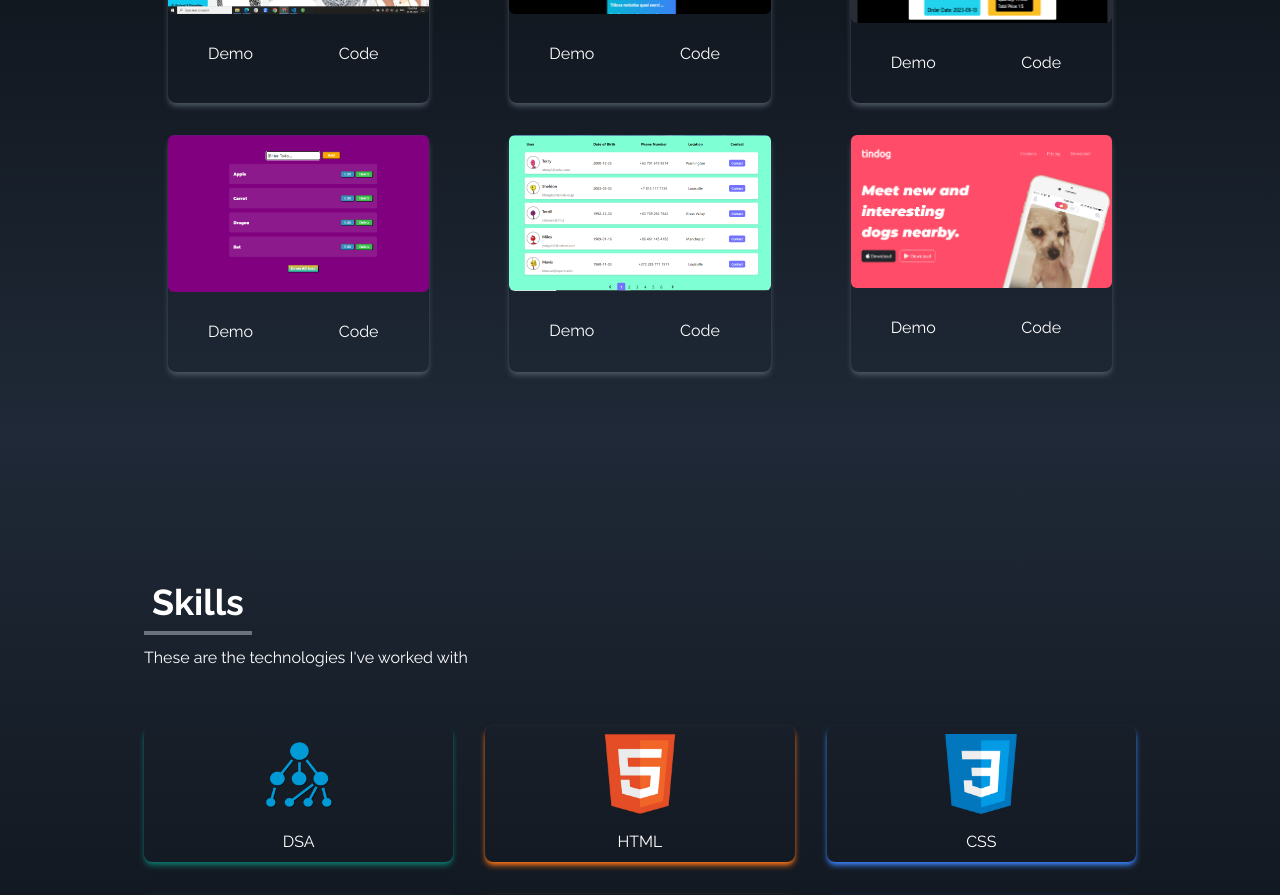
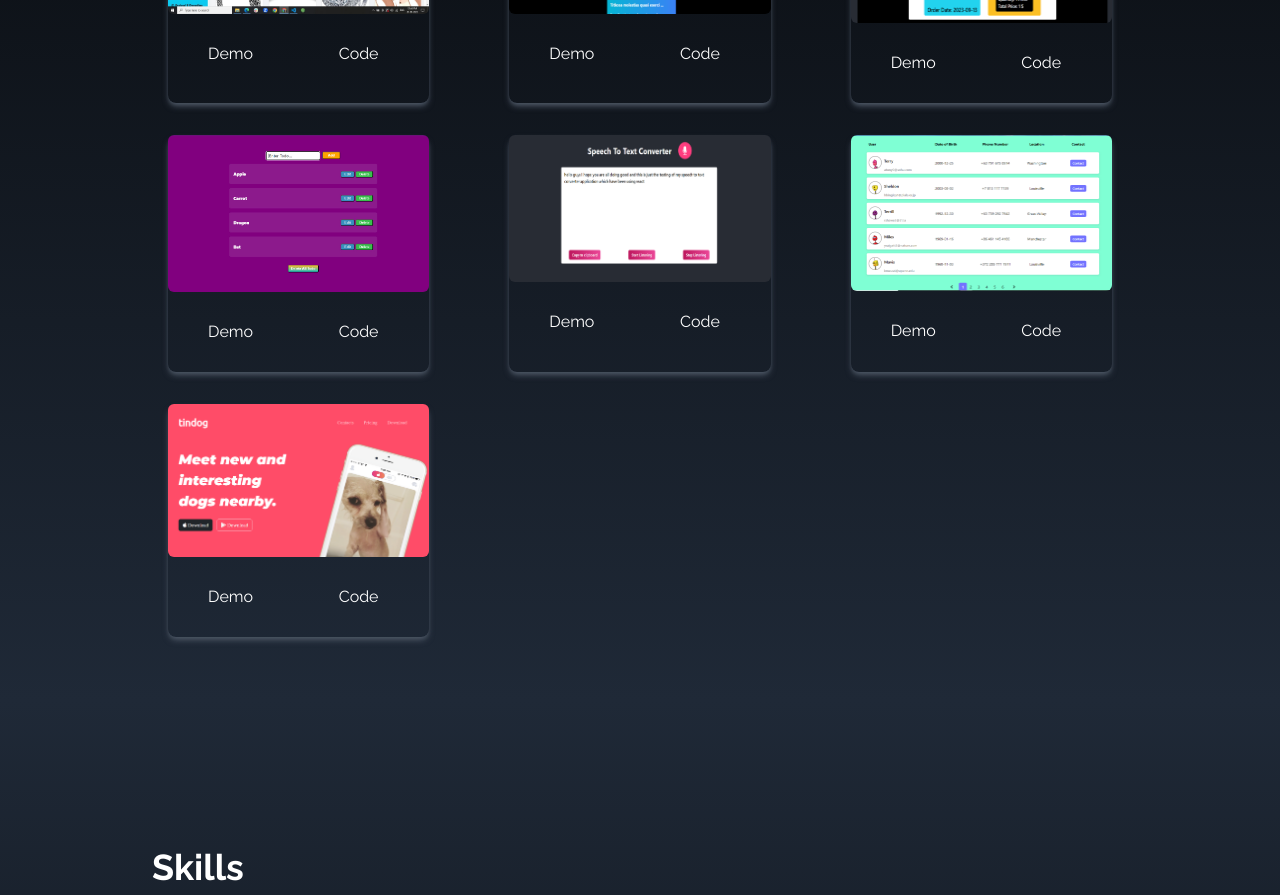
Before and after one commit to imprjde/my-personal-portfolio, a React (Create React App) app: page / in a window 1280 px wide. Shown: the part 2200-3095 px from the top of the page. Built offline with nearby package versions, Linux system fonts and the light colour scheme.

Commit message:
Text speech project added

```diff
--- a/src/components/Portfolio.jsx
+++ b/src/components/Portfolio.jsx
@@ -8,6 +8,7 @@ import Sixth from "../assets/portfolio/Sixth.png";
 import Seventh from "../assets/portfolio/Seventh.png";
 import Eight from "../assets/portfolio/Eight.png";
 import Ninth from "../assets/portfolio/Ninth.png";
+import Tenth from "../assets/portfolio/Tenth.png";
 import { Element } from "react-scroll";
 
 // NOTE: "The dimension of the image should be height: 651 px width: 1157 px"
@@ -65,13 +66,20 @@ const Portfolio = () => {
     },
     {
       id: 8,
+      src: Tenth,
+      href: "https://react-speech-to-text-converter.netlify.app/",
+      repo: "https://github.com/imprjde/react-speech-to-text-converter",
+      title: "React Speech To Text Converter",
+    },
+    {
+      id: 9,
       src: Fifth,
       href: "https://react-pagination-mauve-iota.vercel.app/",
       repo: "https://github.com/imprjde/react-pagination",
       title: "React Pagination",
     },
     {
-      id: 9,
+      id: 10,
       src: Sixth,
       href: "https://imprjde.github.io/tindog/#cta",
       repo: "https://github.com/imprjde/tindog",
```
Also changed, not shown: src/assets/portfolio/Tenth.png (added).
